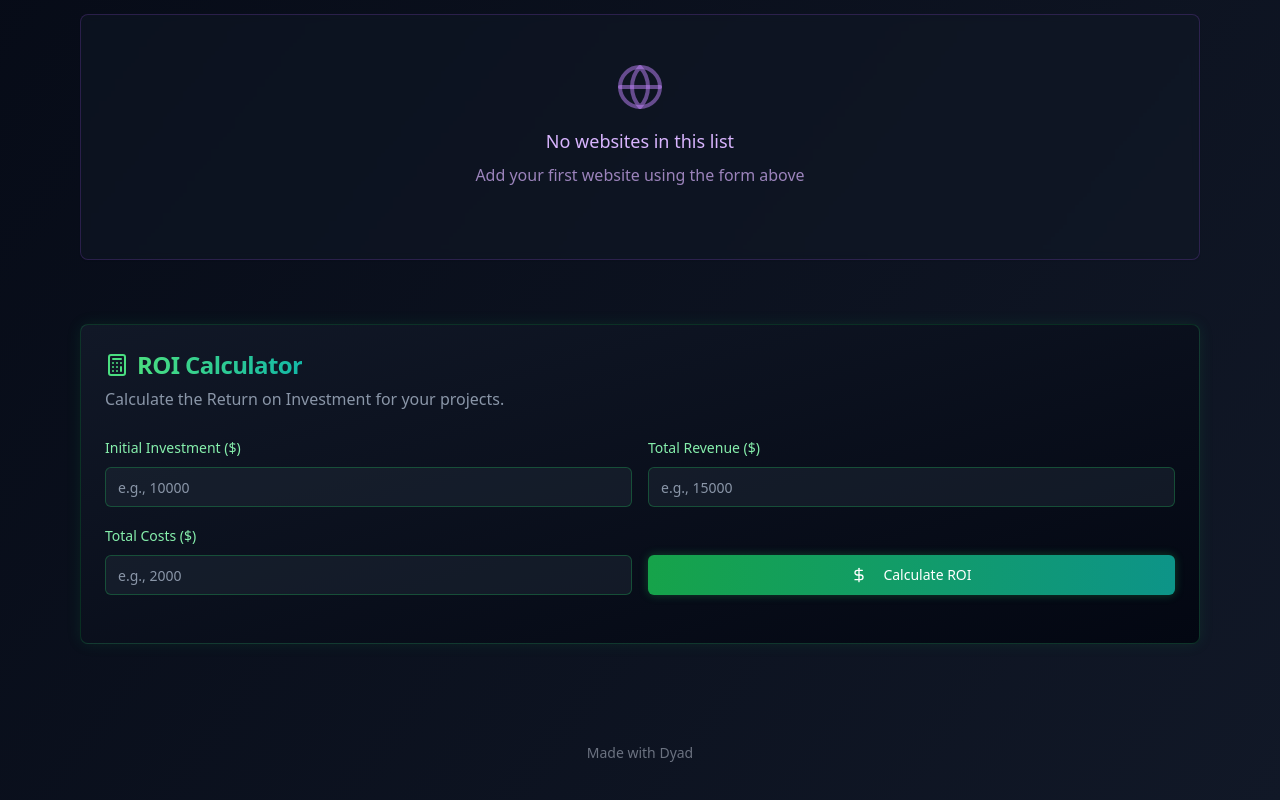
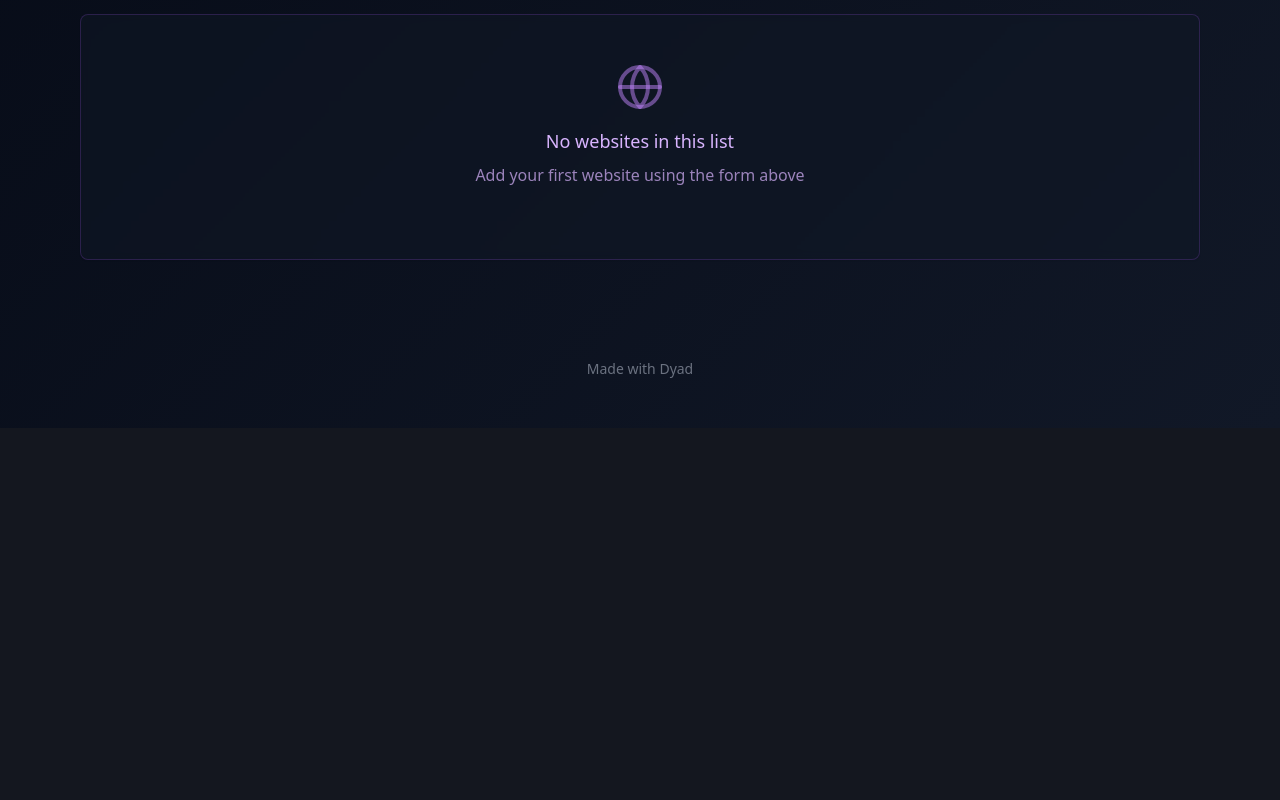
Before and after one commit to Rajveer1111231/CTONEW, a React (Vite) app: page / in a window 1280 px wide. Shown: the part 912-1712 px from the top of the page. After the commit the page ends 1340 px from the top, so only its background shows below. Built offline with nearby package versions, Linux system fonts and the light colour scheme.

Commit message:
[dyad] Removed the ROI Calculator component - wrote 1 file(s), deleted 1 file(s)

```diff
--- a/src/components/ROICalculator.tsx
+++ /dev/null
@@ -1,103 +0,0 @@
-"use client";
-
-import React, { useState } from "react";
-import { Card, CardContent, CardHeader, CardTitle } from "@/components/ui/card";
-import { Input } from "@/components/ui/input";
-import { Label } from "@/components/ui/label";
-import { Button } from "@/components/ui/button";
-import { Calculator, DollarSign } from "lucide-react";
-
-const ROICalculator = () => {
-  const [initialInvestment, setInitialInvestment] = useState<number | string>("");
-  const [revenue, setRevenue] = useState<number | string>("");
-  const [costs, setCosts] = useState<number | string>("");
-  const [roi, setRoi] = useState<string | null>(null);
-
-  const calculateROI = () => {
-    const investment = parseFloat(initialInvestment as string);
-    const totalRevenue = parseFloat(revenue as string);
-    const totalCosts = parseFloat(costs as string);
-
-    if (isNaN(investment) || isNaN(totalRevenue) || isNaN(totalCosts) || investment === 0) {
-      setRoi("Please enter valid numbers for all fields, and initial investment cannot be zero.");
-      return;
-    }
-
-    const netProfit = totalRevenue - totalCosts - investment;
-    const calculatedRoi = (netProfit / investment) * 100;
-    setRoi(calculatedRoi.toFixed(2) + "%");
-  };
-
-  return (
-    <div className="max-w-6xl mx-auto p-4 mt-8">
-      <Card className="bg-gradient-to-br from-gray-900 to-gray-950 border border-green-500/20 shadow-[0_0_15px_rgba(34,197,94,0.1)]">
-        <CardHeader>
-          <CardTitle className="flex items-center gap-2 text-2xl text-green-400">
-            <Calculator className="h-6 w-6 text-green-400" />
-            <span className="bg-clip-text text-transparent bg-gradient-to-r from-green-400 to-teal-500">
-              ROI Calculator
-            </span>
-          </CardTitle>
-          <p className="text-muted-foreground text-green-300/70">
-            Calculate the Return on Investment for your projects.
-          </p>
-        </CardHeader>
-        <CardContent>
-          <div className="grid grid-cols-1 md:grid-cols-2 gap-4 mb-6">
-            <div className="space-y-2">
-              <Label htmlFor="initialInvestment" className="text-green-300">Initial Investment ($)</Label>
-              <Input
-                id="initialInvestment"
-                type="number"
-                placeholder="e.g., 10000"
-                value={initialInvestment}
-                onChange={(e) => setInitialInvestment(e.target.value)}
-                className="bg-gray-800/50 border-green-500/30 text-green-100 focus:ring-2 focus:ring-green-500/50"
-              />
-            </div>
-            <div className="space-y-2">
-              <Label htmlFor="revenue" className="text-green-300">Total Revenue ($)</Label>
-              <Input
-                id="revenue"
-                type="number"
-                placeholder="e.g., 15000"
-                value={revenue}
-                onChange={(e) => setRevenue(e.target.value)}
-                className="bg-gray-800/50 border-green-500/30 text-green-100 focus:ring-2 focus:ring-green-500/50"
-              />
-            </div>
-            <div className="space-y-2">
-              <Label htmlFor="costs" className="text-green-300">Total Costs ($)</Label>
-              <Input
-                id="costs"
-                type="number"
-                placeholder="e.g., 2000"
-                value={costs}
-                onChange={(e) => setCosts(e.target.value)}
-                className="bg-gray-800/50 border-green-500/30 text-green-100 focus:ring-2 focus:ring-green-500/50"
-              />
-            </div>
-            <div className="flex items-end">
-              <Button
-                onClick={calculateROI}
-                className="w-full bg-gradient-to-r from-green-600 to-teal-600 hover:from-green-500 hover:to-teal-500 text-white shadow-[0_0_10px_rgba(34,197,94,0.3)]"
-              >
-                <DollarSign className="mr-2 h-4 w-4" />
-                Calculate ROI
-              </Button>
-            </div>
-          </div>
-
-          {roi && (
-            <div className="mt-6 p-4 bg-gray-800/70 border border-green-500/30 rounded-lg text-center">
-              <h3 className="text-xl font-semibold text-green-300">Calculated ROI:</h3>
-              <p className="text-3xl font-bold text-green-400 mt-2">{roi}</p>
-            </div>
-          )}
-        </CardContent>
-      </Card>
-    </div>
-  );
-};
-
-export default ROICalculator;
--- a/src/pages/Index.tsx
+++ b/src/pages/Index.tsx
@@ -2,7 +2,6 @@
 import { MadeWithDyad } from "@/components/made-with-dyad";
 import WebsiteList from "@/components/WebsiteList";
 import ListManager from "@/components/ListManager";
-import ROICalculator from "@/components/ROICalculator";
 import useLocalStorage from "@/hooks/use-local-storage";
 
 interface WebsiteType {
@@ -68,8 +67,6 @@ const Index = () => {
           activeListId={activeListId}
         />
 
-        <ROICalculator />
-
         <div className="mt-16">
           <MadeWithDyad />
         </div>
```
